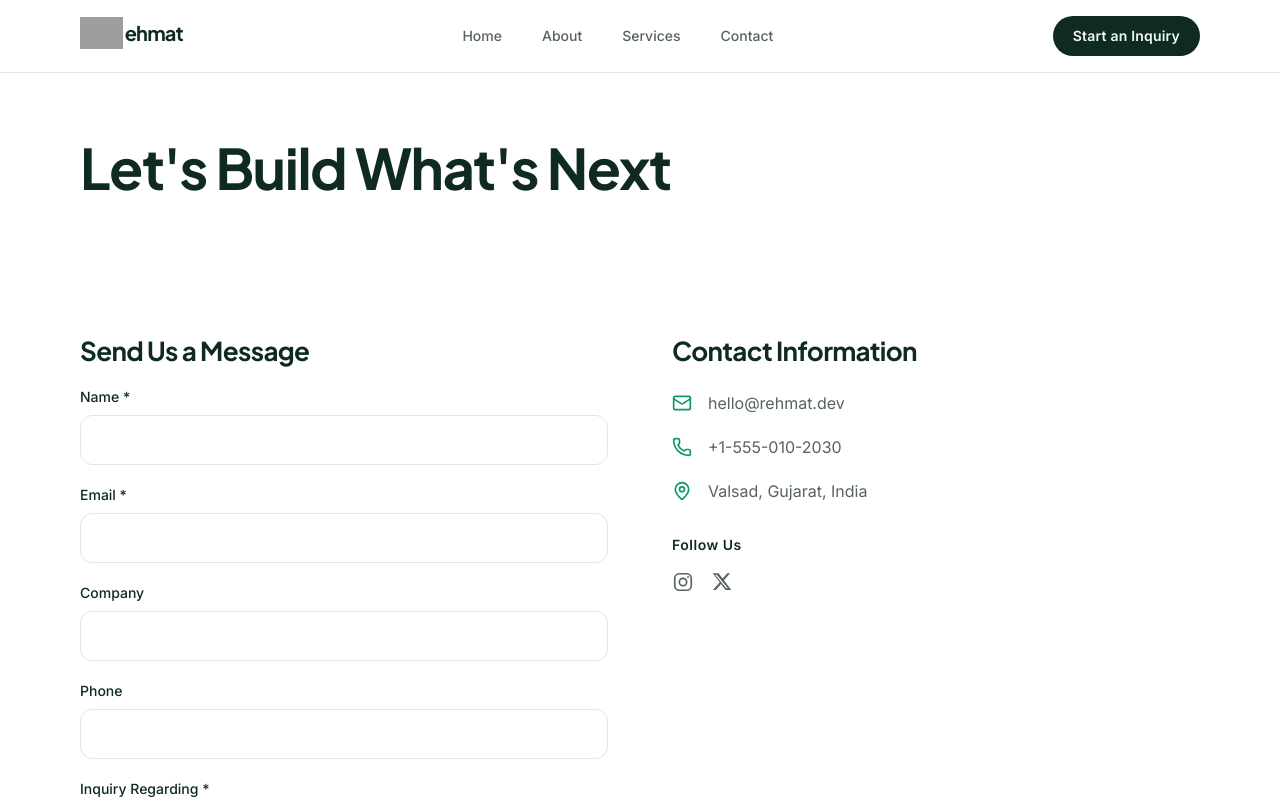
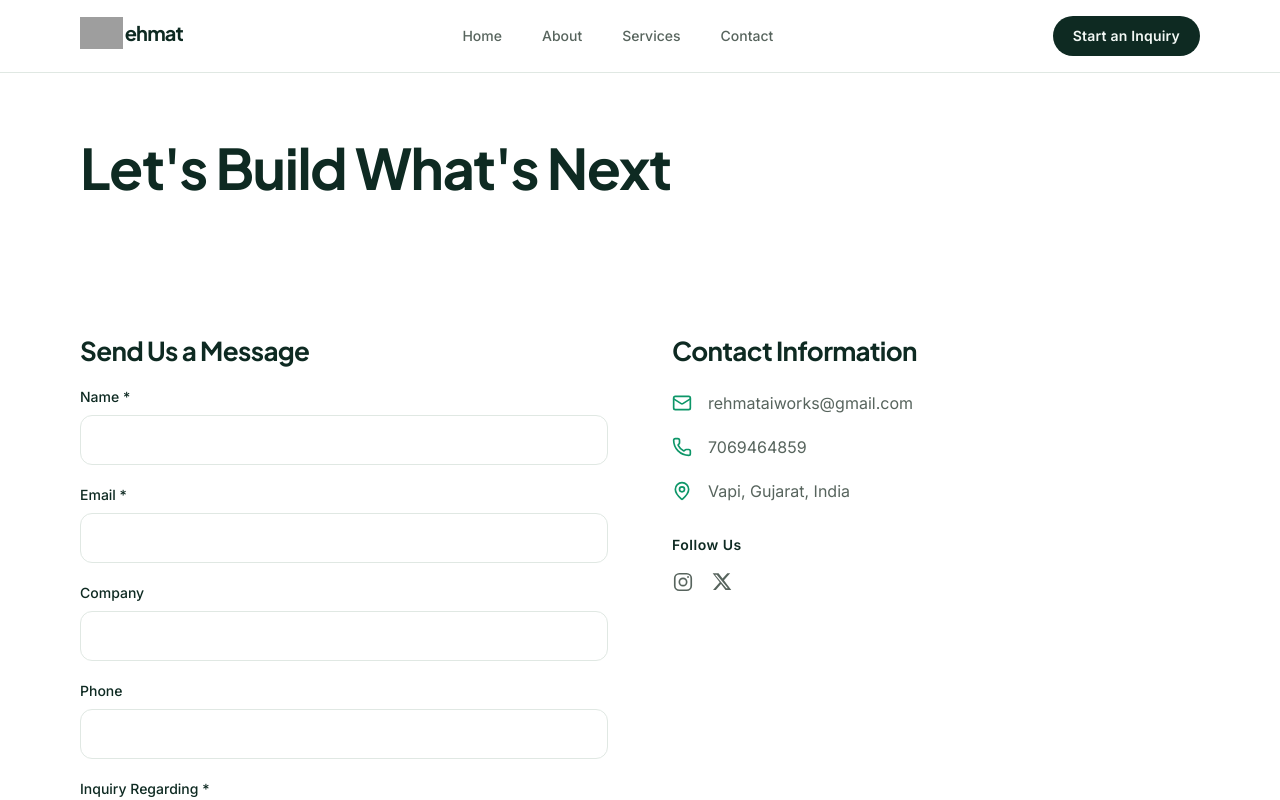
Before and after one commit to mehtabhussainshaikh/rehmat-portfolio, a Next.js app: page /contact in a window 1280 px wide. Shown: the top 800 px of the page. Built offline with nearby package versions, Linux system fonts and the light colour scheme; grey boxes are pictures that could not be loaded.

Commit message:
Update company contact information

```diff
--- a/src/data/site-config.ts
+++ b/src/data/site-config.ts
@@ -5,9 +5,9 @@ export const siteConfig = {
   description:
     "Rehmat AI Tech is a newly founded software company building secure, scalable digital products under the leadership of founder Mehtab Shaikh, who brings 3+ years of professional development experience.",
   url: "https://rehmat-portfolio-alpha.vercel.app",
-  email: "hello@rehmat.dev",
-  phone: "+1-555-010-2030",
-  address: "Valsad, Gujarat, India",
+  email: "rehmataiworks@gmail.com",
+  phone: "7069464859",
+  address: "Vapi, Gujarat, India",
   social: {
     instagram: "https://www.instagram.com/rehmataitech/",
     twitter: "https://x.com/rehmatai",
```
